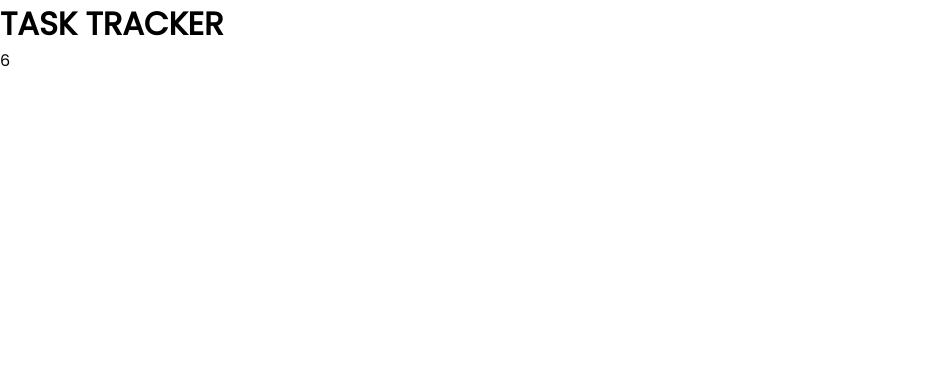
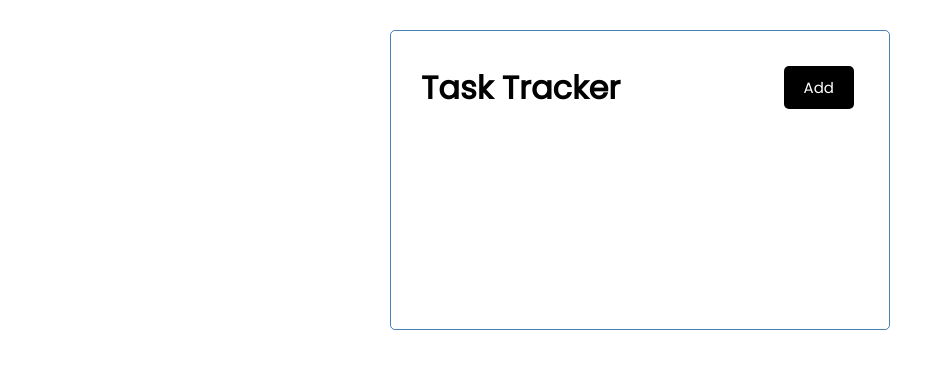
Before and after one commit to aprilnicole013/angular-task-tracker-crash, an Angular app: page / in a window 1280 px wide. Shown: the top 368 px of the page, without its empty margins (0-952 px from the left). Built offline with nearby package versions, Linux system fonts and the light colour scheme.

Commit message:
button and header components added

```diff
--- a/src/app/app.component.html
+++ b/src/app/app.component.html
@@ -1,2 +1,3 @@
-<h1>{{ title.toUpperCase() }}</h1>
-{{ 1 + 5 }}
+<div class="container">
+  <app-header></app-header>
+</div>
--- a/src/app/app.component.ts
+++ b/src/app/app.component.ts
@@ -5,6 +5,4 @@
   templateUrl: './app.component.html',
   styleUrls: ['./app.component.css']
 })
-export class AppComponent {
-  title: string = 'Task Tracker';
-}
+export class AppComponent {}
--- a/src/app/app.module.ts
+++ b/src/app/app.module.ts
@@ -2,10 +2,14 @@
 import { BrowserModule } from '@angular/platform-browser';
 
 import { AppComponent } from './app.component';
+import { HeaderComponent } from './components/header/header.component';
+import { ButtonComponent } from './components/button/button.component';
 
 @NgModule({
   declarations: [
-    AppComponent
+    AppComponent,
+    HeaderComponent,
+    ButtonComponent
   ],
   imports: [
     BrowserModule
--- /dev/null
+++ b/src/app/components/button/button.component.html
@@ -0,0 +1 @@
+<button class="btn">{{ text }}</button>
--- /dev/null
+++ b/src/app/components/button/button.component.ts
@@ -0,0 +1,17 @@
+import { Component, OnInit, Input } from '@angular/core';
+
+@Component({
+  selector: 'app-button',
+  templateUrl: './button.component.html',
+  styleUrls: ['./button.component.css']
+})
+export class ButtonComponent implements OnInit {
+  @Input() text!: string;
+  @Input() color!: string;
+
+  constructor() { }
+
+  ngOnInit(): void {
+  }
+
+}
--- /dev/null
+++ b/src/app/components/header/header.component.css
@@ -0,0 +1,6 @@
+header {
+    display: flex;
+    justify-content: space-between;
+    align-items: center;
+    margin-bottom: 20px;
+}
--- /dev/null
+++ b/src/app/components/header/header.component.html
@@ -0,0 +1,4 @@
+<header>
+    <h1>{{ title }}</h1>
+    <app-button color="green" text="Add"></app-button>
+</header>
--- /dev/null
+++ b/src/app/components/header/header.component.ts
@@ -0,0 +1,17 @@
+import { Component, OnInit } from '@angular/core';
+
+@Component({
+  selector: 'app-header',
+  templateUrl: './header.component.html',
+  styleUrls: ['./header.component.css']
+})
+export class HeaderComponent implements OnInit {
+  title: string = 'Task Tracker';
+
+  constructor() { }
+
+  //run this when componenet loads (ngOnInit)
+  ngOnInit(): void {
+  }
+
+}
```
Also changed, not shown: src/app/components/button/button.component.css (added), 2 other files (tests, documents, lock files or other folders).
